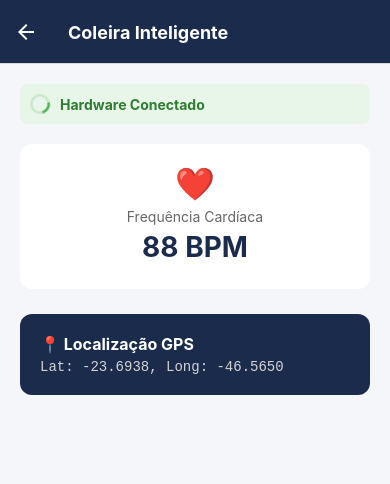
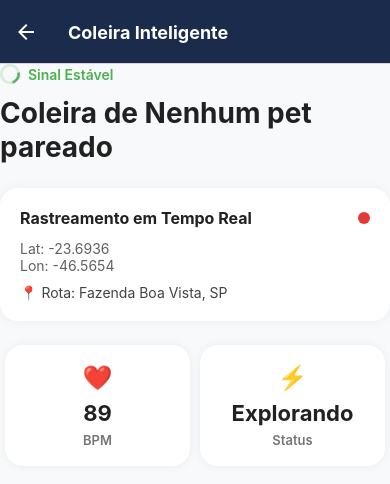
Before and after one commit to ChrisDeSousaFreitas/clyvo-smartcare-sprint1, a React Native app: screen /SmartCollar in a window 390 px wide. Shown: the top 484 px of the page. Built offline with nearby package versions, Linux system fonts and the light colour scheme.

Commit message:
feat: implementacao de telemetria interativa na SmartCollar e timeline dinamica no Historico

```diff
--- a/src/screens/HistoricoScreen.js
+++ b/src/screens/HistoricoScreen.js
@@ -1,38 +1,80 @@
-import React from 'react';
-import { View, Text, StyleSheet, FlatList } from 'react-native';
-
-const mockDados = [
-  { id: '1', data: '22/05/2026', evento: 'Vacina V10 (Reforço)', status: 'Concluído' },
-  { id: '2', data: '10/02/2026', evento: 'Check-up Nutricional', status: 'Concluído' },
-  { id: '3', data: '15/12/2025', evento: 'Vermifugação', status: 'Atrasado' },
-];
+import React, { useState, useEffect } from 'react';
+import { View, Text, StyleSheet, SafeAreaView, FlatList } from 'react-native';
+import AsyncStorage from '@react-native-async-storage/async-storage';
 
 export default function HistoricoScreen() {
+  const [historico, setHistorico] = useState([]);
+
+  useEffect(() => {
+    const buscarDados = async () => {
+      try {
+        const dadosSalvos = await AsyncStorage.getItem('@clyvo_agendamentos');
+        if (dadosSalvos) {
+          setHistorico(JSON.parse(dadosSalvos));
+        }
+      } catch (e) {
+        console.error('Erro ao buscar histórico', e);
+      }
+    };
+    buscarDados();
+  }, []);
+
+  const renderTimelineItem = ({ item, index }) => (
+    <View style={styles.timelineRow}>
+      {/* Linha e Ponto Visual */}
+      <View style={styles.timelineGraphic}>
+        <View style={styles.dot} />
+        {index !== historico.length - 1 && <View style={styles.line} />}
+      </View>
+
+      {/* Conteúdo do Card */}
+      <View style={styles.card}>
+        <Text style={styles.dataBadge}>{item.data} às {item.hora}</Text>
+        <Text style={styles.eventoTitle}>{item.tipo} - {item.pet.nome}</Text>
+        <Text style={styles.eventoDesc}>Procedimento registrado na base de dados com sucesso.</Text>
+      </View>
+    </View>
+  );
+
   return (
-    <View style={styles.container}>
-      <Text style={styles.title}>Histórico Longitudinal</Text>
-      <FlatList
-        data={mockDados}
-        keyExtractor={item => item.id}
-        renderItem={({ item }) => (
-          <View style={styles.card}>
-            <Text style={styles.data}>{item.data}</Text>
-            <Text style={styles.evento}>{item.evento}</Text>
-            <Text style={[styles.status, item.status === 'Atrasado' ? {color: 'red'} : {color: 'green'}]}>
-              {item.status}
-            </Text>
-          </View>
-        )}
-      />
-    </View>
+    <SafeAreaView style={styles.container}>
+      <Text style={styles.title}>Histórico Clínico</Text>
+      <Text style={styles.subtitle}>Registro longitudinal dos seus pets</Text>
+
+      {historico.length === 0 ? (
+        <View style={styles.emptyBox}>
+          <Text style={styles.emptyText}>Nenhum registro encontrado.</Text>
+          <Text style={styles.emptySub}>Faça um agendamento para iniciar a linha do tempo.</Text>
+        </View>
+      ) : (
+        <FlatList
+          data={historico}
+          keyExtractor={item => item.id}
+          renderItem={renderTimelineItem}
+          contentContainerStyle={{ paddingVertical: 20 }}
+          showsVerticalScrollIndicator={false}
+        />
+      )}
+    </SafeAreaView>
   );
 }
 
 const styles = StyleSheet.create({
-  container: { flex: 1, padding: 20, backgroundColor: '#FFF' },
-  title: { fontSize: 20, fontWeight: 'bold', marginBottom: 15, color: '#1A2B4C' },
-  card: { padding: 15, borderBottomWidth: 1, borderColor: '#EEE', marginBottom: 10 },
-  data: { fontSize: 12, color: '#888' },
-  evento: { fontSize: 16, fontWeight: 'bold', color: '#333', marginVertical: 4 },
-  status: { fontSize: 14, fontWeight: 'bold' }
+  container: { flex: 1, padding: 24, backgroundColor: '#F5F7FA' },
+  title: { fontSize: 26, fontWeight: 'bold', color: '#1A2B4C', marginTop: 10 },
+  subtitle: { fontSize: 14, color: '#666', marginBottom: 20 },
+  emptyBox: { flex: 1, justifyContent: 'center', alignItems: 'center' },
+  emptyText: { fontSize: 18, color: '#333', fontWeight: 'bold' },
+  emptySub: { fontSize: 14, color: '#666', marginTop: 8, textAlign: 'center' },
+
+  // Design da Timeline
+  timelineRow: { flexDirection: 'row' },
+  timelineGraphic: { alignItems: 'center', width: 30, marginRight: 15 },
+  dot: { width: 14, height: 14, borderRadius: 7, backgroundColor: '#FF6B6B', zIndex: 1 },
+  line: { width: 2, flex: 1, backgroundColor: '#D3E0EA', marginTop: -7, marginBottom: -7 },
+
+  card: { flex: 1, backgroundColor: '#FFF', padding: 16, borderRadius: 12, marginBottom: 20, elevation: 2, shadowColor: '#000', shadowOffset: { width: 0, height: 1 }, shadowOpacity: 0.1, shadowRadius: 3 },
+  dataBadge: { alignSelf: 'flex-start', backgroundColor: '#F0F4FF', color: '#0055D8', paddingHorizontal: 10, paddingVertical: 4, borderRadius: 8, fontSize: 12, fontWeight: 'bold', marginBottom: 8 },
+  eventoTitle: { fontSize: 16, fontWeight: 'bold', color: '#1A2B4C', marginBottom: 4 },
+  eventoDesc: { fontSize: 13, color: '#666', lineHeight: 18 }
 });
--- a/src/screens/SmartCollarScreen.js
+++ b/src/screens/SmartCollarScreen.js
@@ -1,44 +1,177 @@
 import React, { useState, useEffect } from 'react';
-import { View, Text, StyleSheet, ActivityIndicator } from 'react-native';
+import { View, Text, StyleSheet, SafeAreaView, ActivityIndicator } from 'react-native';
+import AsyncStorage from '@react-native-async-storage/async-storage';
 
 export default function SmartCollarScreen() {
+  const [petNome, setPetNome] = useState('Buscando Pet...');
   const [bpm, setBpm] = useState(85);
+  const [status, setStatus] = useState('Explorando');
+  const [gps, setGps] = useState({ lat: -23.6938, lng: -46.5650 }); // Coordenadas iniciais
+  const [isBlinking, setIsBlinking] = useState(true);
 
   useEffect(() => {
-    const interval = setInterval(() => {
-      setBpm(Math.floor(Math.random() * (100 - 80 + 1) + 80));
-    }, 3000);
-    return () => clearInterval(interval);
+    // 1. Busca o pet no banco de dados
+    const carregarPet = async () => {
+      const petsSalvos = await AsyncStorage.getItem('@clyvo_pets');
+      if (petsSalvos) {
+        const petsArray = JSON.parse(petsSalvos);
+        if (petsArray.length > 0) setPetNome(petsArray[0].nome);
+      } else {
+        setPetNome('Nenhum pet pareado');
+      }
+    };
+    carregarPet();
+
+    // 2. Simula a telemetria do hardware
+    const telemetria = setInterval(() => {
+      // Variação de batimentos
+      setBpm(prev => prev + (Math.random() > 0.5 ? 2 : -2));
+
+      // Simulação de rota em direção à Fazenda Boa Vista, SP
+      setGps(prev => ({
+        lat: prev.lat + 0.0001,
+        lng: prev.lng - 0.0002
+      }));
+
+      // Alterna o status aleatoriamente
+      const statusPossiveis = ['Explorando', 'Correndo', 'Descansando'];
+      if (Math.random() > 0.8) {
+        setStatus(statusPossiveis[Math.floor(Math.random() * statusPossiveis.length)]);
+      }
+
+      // Pisca a luz de gravação
+      setIsBlinking(prev => !prev);
+    }, 2500);
+
+    return () => clearInterval(telemetria);
   }, []);
 
   return (
-    <View style={styles.container}>
-      <View style={styles.connectionBox}>
-        <ActivityIndicator size="small" color="#4CAF50" />
-        <Text style={styles.connectionText}>Hardware Conectado</Text>
+    <SafeAreaView style={styles.container}>
+      <View style={styles.header}>
+        <View style={styles.statusBadge}>
+          <ActivityIndicator size="small" color="#4CAF50" />
+          <Text style={styles.statusText}>Sinal Estável</Text>
+        </View>
+        <Text style={styles.petName}>Coleira de {petNome}</Text>
       </View>
-      <View style={styles.metricCard}>
-        <Text style={styles.icon}>❤️</Text>
-        <Text style={styles.metricTitle}>Frequência Cardíaca</Text>
-        <Text style={styles.metricValue}>{bpm} BPM</Text>
+
+      <View style={styles.radarCard}>
+        <View style={styles.radarHeader}>
+          <Text style={styles.radarTitle}>Rastreamento em Tempo Real</Text>
+          <View style={[styles.recDot, { opacity: isBlinking ? 1 : 0.2 }]} />
+        </View>
+        <Text style={styles.gpsCoord}>Lat: {gps.lat.toFixed(4)}</Text>
+        <Text style={styles.gpsCoord}>Lon: {gps.lng.toFixed(4)}</Text>
+        <Text style={styles.gpsLocation}>📍 Rota: Fazenda Boa Vista, SP</Text>
       </View>
-      <View style={styles.gpsBox}>
-        <Text style={styles.gpsTitle}>📍 Localização GPS</Text>
-        <Text style={styles.gpsText}>Lat: -23.6938, Long: -46.5650</Text>
+
+      <View style={styles.metricsGrid}>
+        <View style={styles.metricBox}>
+          <Text style={styles.icon}>❤️</Text>
+          <Text style={styles.metricValue}>{bpm}</Text>
+          <Text style={styles.metricLabel}>BPM</Text>
+        </View>
+
+        <View style={styles.metricBox}>
+          <Text style={styles.icon}>⚡</Text>
+          <Text style={styles.metricValue}>{status}</Text>
+          <Text style={styles.metricLabel}>Status</Text>
+        </View>
       </View>
-    </View>
+    </SafeAreaView>
   );
 }
 
 const styles = StyleSheet.create({
-  container: { flex: 1, padding: 20, backgroundColor: '#F4F6F9' },
-  connectionBox: { flexDirection: 'row', alignItems: 'center', backgroundColor: '#E8F5E9', padding: 10, borderRadius: 8, marginBottom: 20 },
-  connectionText: { color: '#2E7D32', fontWeight: 'bold', marginLeft: 10 },
-  metricCard: { backgroundColor: '#FFF', padding: 20, borderRadius: 12, alignItems: 'center', marginBottom: 15, elevation: 1 },
-  icon: { fontSize: 32, marginBottom: 5 },
-  metricTitle: { color: '#666', fontSize: 14 },
-  metricValue: { fontSize: 28, fontWeight: 'bold', color: '#1A2B4C', marginVertical: 5 },
-  gpsBox: { backgroundColor: '#1A2B4C', padding: 20, borderRadius: 12, marginTop: 10 },
-  gpsTitle: { color: '#FFF', fontWeight: 'bold', fontSize: 16, marginBottom: 5 },
-  gpsText: { color: '#D3D3D3', fontFamily: 'monospace' }
+  container: {
+    flex: 1,
+    backgroundColor: '#F8F9FA',
+    padding: 16,
+  },
+  header: {
+    marginBottom: 24,
+  },
+  statusBadge: {
+    flexDirection: 'row',
+    alignItems: 'center',
+    marginBottom: 12,
+  },
+  statusText: {
+    marginLeft: 8,
+    color: '#4CAF50',
+    fontWeight: '600',
+  },
+  petName: {
+    fontSize: 28,
+    fontWeight: '700',
+    color: '#212121',
+  },
+  radarCard: {
+    backgroundColor: '#fff',
+    borderRadius: 18,
+    padding: 20,
+    marginBottom: 24,
+    shadowColor: '#000',
+    shadowOpacity: 0.05,
+    shadowRadius: 12,
+    elevation: 4,
+  },
+  radarHeader: {
+    flexDirection: 'row',
+    justifyContent: 'space-between',
+    alignItems: 'center',
+    marginBottom: 12,
+  },
+  radarTitle: {
+    fontSize: 16,
+    fontWeight: '700',
+    color: '#212121',
+  },
+  recDot: {
+    width: 12,
+    height: 12,
+    borderRadius: 6,
+    backgroundColor: '#E53935',
+  },
+  gpsCoord: {
+    color: '#616161',
+    fontSize: 14,
+  },
+  gpsLocation: {
+    marginTop: 10,
+    color: '#424242',
+    fontSize: 14,
+  },
+  metricsGrid: {
+    flexDirection: 'row',
+    justifyContent: 'space-between',
+  },
+  metricBox: {
+    flex: 1,
+    backgroundColor: '#fff',
+    borderRadius: 18,
+    padding: 18,
+    alignItems: 'center',
+    marginHorizontal: 5,
+    shadowColor: '#000',
+    shadowOpacity: 0.06,
+    shadowRadius: 10,
+    elevation: 3,
+  },
+  icon: {
+    fontSize: 24,
+    marginBottom: 8,
+  },
+  metricValue: {
+    fontSize: 22,
+    fontWeight: '700',
+    color: '#212121',
+  },
+  metricLabel: {
+    marginTop: 6,
+    color: '#757575',
+    fontSize: 13,
+    fontWeight: '600',
+  },
 });
```
